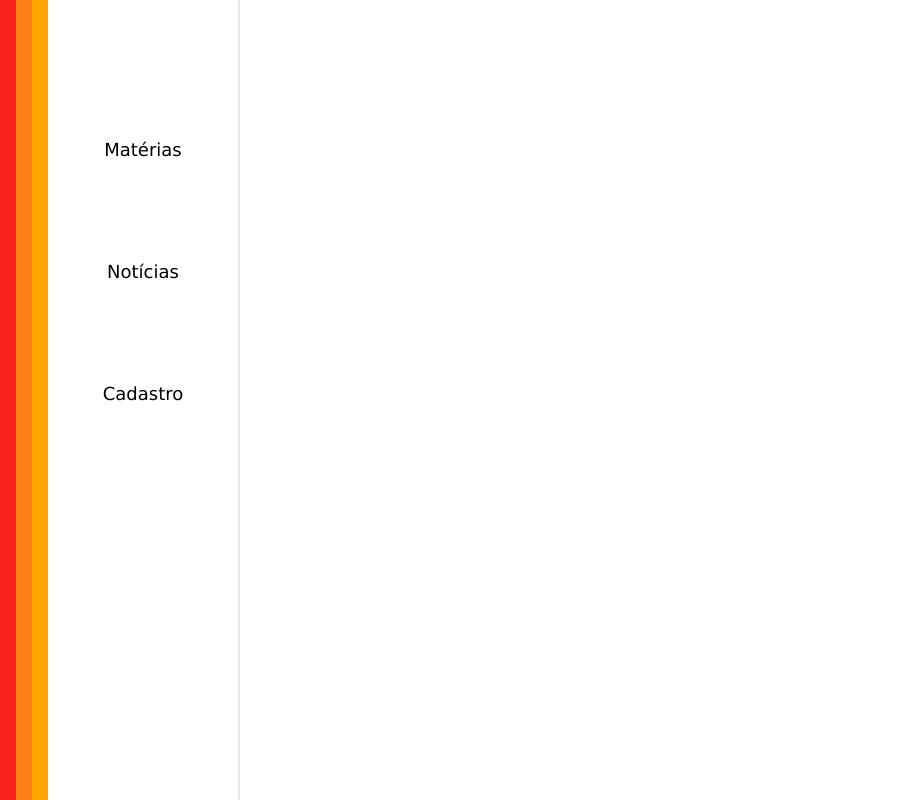
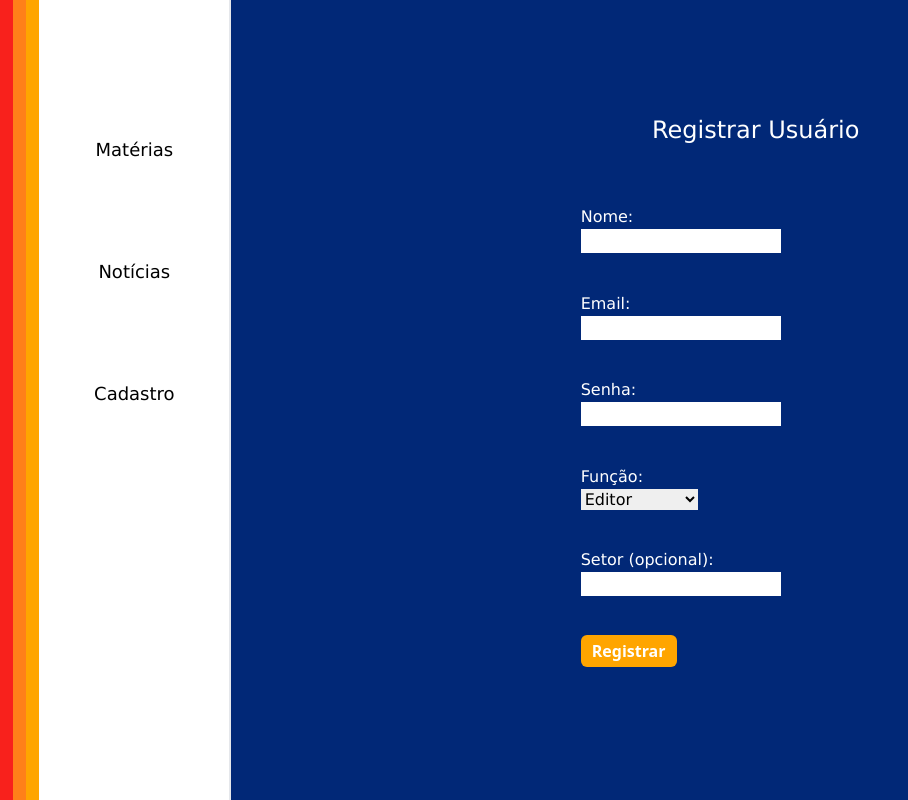
Before and after one commit to GustavoAbranches/front-end-sitema-tv-fatec, a React (Vite) app: page /cadastro in a window 1280 px wide. Shown: the whole page, without its empty margins (0-908 px from the left). Built offline with nearby package versions, Linux system fonts and the light colour scheme.

Commit message:
implementa sistema de autenticação completo

```diff
--- /dev/null
+++ b/src/hooks/useAuth.js
@@ -0,0 +1,90 @@
+import { useState, useEffect, useCallback } from "react";
+import {
+    loginUser,
+    registerUser,
+    logoutUser,
+    isAuthenticated,
+    getCurrentUser,
+} from "../services/authService";
+
+export function useAuth() {
+    const [user, setUser] = useState(null);
+    const [loading, setLoading] = useState(false);
+    const [error, setError] = useState(null);
+    const [isLoggedIn, setIsLoggedIn] = useState(false);
+
+    // Verificar autenticação ao inicializar
+    useEffect(() => {
+        const checkAuth = () => {
+            const authenticated = isAuthenticated();
+            setIsLoggedIn(authenticated);
+
+            if (authenticated) {
+                const userData = getCurrentUser();
+                setUser(userData);
+            }
+        };
+
+        checkAuth();
+    }, []);
+
+    // Função de login
+    const login = useCallback(async (email, senha) => {
+        setLoading(true);
+        setError(null);
+
+        try {
+            const data = await loginUser(email, senha);
+            setUser(data.user);
+            setIsLoggedIn(true);
+            return data;
+        } catch (err) {
+            console.error("Erro no login:", err);
+            setError(err.message);
+            throw err;
+        } finally {
+            setLoading(false);
+        }
+    }, []);
+
+    // Função de registro
+    const register = useCallback(async (nome, email, senha, role = 'editor', setor = null) => {
+        setLoading(true);
+        setError(null);
+
+        try {
+            const data = await registerUser(nome, email, senha, role, setor);
+            return data;
+        } catch (err) {
+            console.error("Erro no registro:", err);
+            setError(err.message);
+            throw err;
+        } finally {
+            setLoading(false);
+        }
+    }, []);
+
+    // Função de logout
+    const logout = useCallback(() => {
+        logoutUser();
+        setUser(null);
+        setIsLoggedIn(false);
+        setError(null);
+    }, []);
+
+    // Limpar erro
+    const clearError = useCallback(() => {
+        setError(null);
+    }, []);
+
+    return {
+        user,
+        loading,
+        error,
+        isLoggedIn,
+        login,
+        register,
+        logout,
+        clearError,
+    };
+}
--- a/src/pages/Cadastro.jsx
+++ b/src/pages/Cadastro.jsx
@@ -1,6 +1,59 @@
+import React, { useState } from "react";
+import { useAuth } from "../hooks/useAuth";
+
 import Sidebar from "../components/Sidebar";
 
 const Cadastro = () => {
+  const [formData, setFormData] = useState({
+    nome: "",
+    email: "",
+    senha: "",
+    role: "editor",
+    setor: "",
+  });
+
+  const [success, setSuccess] = useState(false);
+  const { register, loading, error, clearError } = useAuth();
+
+  const handleChange = (e) => {
+    const { name, value } = e.target;
+    setFormData((prev) => ({
+      ...prev,
+      [name]: value,
+    }));
+
+    // Limpar erro e sucesso quando usuário começar a digitar
+    if (error) clearError();
+    if (success) setSuccess(false);
+  };
+
+  const handleSubmit = async (e) => {
+    e.preventDefault();
+
+    try {
+      await register(
+        formData.nome,
+        formData.email,
+        formData.senha,
+        formData.role,
+        formData.setor || null,
+      );
+
+      setSuccess(true);
+      setFormData({
+        nome: "",
+        email: "",
+        senha: "",
+        role: "editor",
+        setor: "",
+      });
+
+      console.log("Usuário registrado com sucesso!");
+    } catch (err) {
+      console.log("Erro no registro:", err.message);
+    }
+  };
+
   return (
     <div className="flex flex-row ">
       <div className="2xl:w-8 lg:w-4 bg-carmineRed" />
@@ -10,6 +63,111 @@ const Cadastro = () => {
       <div className="h-screen">
         <Sidebar />
       </div>
+      <div className="flex flex-col justify-center items-center h-screen w-full bg-primaryBlue text-white">
+        <h2 className="font-verdana text-2xl mb-10">Registrar Usuário</h2>
+
+        {error && (
+          <div
+            className="error-message"
+            style={{ color: "red", marginBottom: "10px" }}
+          >
+            {error}
+          </div>
+        )}
+
+        {success && (
+          <div
+            className="success-message"
+            style={{ color: "green", marginBottom: "10px" }}
+          >
+            Usuário registrado com sucesso!
+          </div>
+        )}
+
+        <form
+          onSubmit={handleSubmit}
+          className="flex flex-col justify-around items-start h-[500px] w-[350px]"
+        >
+          <div className="flex flex-col text-white font-verdana">
+            <label htmlFor="nome">Nome:</label>
+            <input
+              type="text"
+              id="nome"
+              name="nome"
+              value={formData.nome}
+              onChange={handleChange}
+              required
+              disabled={loading}
+              className="text-black font-verdana"
+            />
+          </div>
+
+          <div className="flex flex-col text-white font-verdana">
+            <label htmlFor="email">Email:</label>
+            <input
+              type="email"
+              id="email"
+              name="email"
+              value={formData.email}
+              onChange={handleChange}
+              required
+              disabled={loading}
+              className="text-black font-verdana"
+            />
+          </div>
+
+          <div className="flex flex-col text-white font-verdana">
+            <label htmlFor="senha">Senha:</label>
+            <input
+              type="password"
+              id="senha"
+              name="senha"
+              value={formData.senha}
+              onChange={handleChange}
+              required
+              disabled={loading}
+              className="text-black font-verdana"
+            />
+          </div>
+
+          <div className="flex flex-col text-white font-verdana">
+            <label htmlFor="role">Função:</label>
+            <select
+              id="role"
+              name="role"
+              value={formData.role}
+              onChange={handleChange}
+              disabled={loading}
+              className="text-black font-verdana"
+            >
+              <option value="editor">Editor</option>
+              <option value="admin">Admin</option>
+              <option value="viewer">Visualizador</option>
+            </select>
+          </div>
+
+          <div className="flex flex-col text-white font-verdana">
+            <label htmlFor="setor">Setor (opcional):</label>
+            <input
+              type="text"
+              id="setor"
+              name="setor"
+              value={formData.setor}
+              onChange={handleChange}
+              disabled={loading}
+              className="text-black font-verdana"
+            />
+          </div>
+
+          <button
+            type="submit"
+            disabled={loading}
+            className="bg-mediumOrange w-24 h-8 font-semibold rounded-md"
+          >
+            {loading ? "Registrando..." : "Registrar"}
+          </button>
+        </form>
+      </div>
     </div>
   );
 };
--- a/src/pages/Login.jsx
+++ b/src/pages/Login.jsx
@@ -1,4 +1,41 @@
-export default function Login() {
+import { useState } from "react";
+import { useNavigate } from "react-router";
+import { useAuth } from "../hooks/useAuth";
+
+const Login = () => {
+  const [formData, setFormData] = useState({
+    email: "",
+    senha: "",
+  });
+
+  const { login, loading, error, clearError } = useAuth();
+
+  const navigate = useNavigate();
+
+  const handleChange = (e) => {
+    const { name, value } = e.target;
+    setFormData((prev) => ({
+      ...prev,
+      [name]: value,
+    }));
+
+    // Limpar erro quando usuário começar a digitar
+    if (error) {
+      clearError();
+    }
+  };
+
+  const handleSubmit = async (e) => {
+    e.preventDefault();
+
+    try {
+      await login(formData.email, formData.senha);
+      navigate("/materias");
+      alert("Login realizado com sucesso!");
+    } catch (err) {
+      alert("Erro no login:", err.message);
+    }
+  };
   return (
     <div className="min-h-screen flex items-center justify-center bg-gradient-to-br from-blue-800 to-blue-900 p-4">
       <div className="w-full max-w-md bg-white rounded-xl shadow-xl overflow-hidden">
@@ -10,7 +47,7 @@ export default function Login() {
         </div>
 
         <div className="p-6">
-          <form>
+          <form onSubmit={handleSubmit}>
             <div className="space-y-4">
               <div className="space-y-2">
                 <label
@@ -26,6 +63,11 @@ export default function Login() {
                   <input
                     id="email"
                     type="email"
+                    name="email"
+                    value={formData.email}
+                    onChange={handleChange}
+                    required
+                    disabled={loading}
                     placeholder="seu@email.com"
                     className="pl-10 w-full px-3 py-2 border border-gray-300 rounded-md shadow-sm focus:outline-none focus:ring-2 focus:ring-yellow-400/50 focus:border-yellow-400"
                   />
@@ -44,8 +86,13 @@ export default function Login() {
                     🔒
                   </div>
                   <input
-                    id="password"
                     type="password"
+                    id="senha"
+                    name="senha"
+                    value={formData.senha}
+                    onChange={handleChange}
+                    required
+                    disabled={loading}
                     placeholder="••••••••"
                     className="pl-10 w-full px-3 py-2 border border-gray-300 rounded-md shadow-sm focus:outline-none focus:ring-2 focus:ring-yellow-400/50 focus:border-yellow-400"
                   />
@@ -53,9 +100,10 @@ export default function Login() {
               </div>
               <button
                 type="submit"
+                disabled={loading}
                 className="w-full bg-blue-600 hover:bg-blue-700 text-white py-2 px-4 rounded-md font-medium focus:outline-none focus:ring-2 focus:ring-blue-500 focus:ring-offset-2 transition-colors"
               >
-                Entrar
+                {loading ? "Entrando..." : "Entrar"}
               </button>
             </div>
           </form>
@@ -63,4 +111,6 @@ export default function Login() {
       </div>
     </div>
   );
-}
+};
+
+export default Login;
--- /dev/null
+++ b/src/services/authService.js
@@ -0,0 +1,70 @@
+import api from './api';
+
+// Função para fazer login
+export const loginUser = async (email, senha) => {
+    try {
+        const response = await api.post('/auth/login', { email, senha });
+
+        const data = response.data;
+
+        // Salvar token no localStorage
+        if (data.access_token) {
+            localStorage.setItem('access_token', data.access_token);
+            localStorage.setItem('user', JSON.stringify(data.user));
+        }
+
+        return data;
+    } catch (error) {
+        console.error('Erro no login:', error);
+        throw error;
+    }
+};
+
+// Função para registrar usuário
+export const registerUser = async (
+    nome,
+    email,
+    senha,
+    role = 'editor',
+    setor = null
+) => {
+    try {
+        const response = await api.post('/auth/register', {
+            nome,
+            email,
+            senha,
+            role,
+            setor,
+        });
+
+        const data = response.data;
+
+        return data;
+    } catch (error) {
+        console.error('Erro no registro:', error);
+        throw error;
+    }
+};
+
+// Logout
+export const logoutUser = () => {
+    localStorage.removeItem('access_token');
+    localStorage.removeItem('user');
+};
+
+// Verificar se está autenticado
+export const isAuthenticated = () => {
+    const token = localStorage.getItem('access_token');
+    return !!token;
+};
+
+// Obter dados do usuário
+export const getCurrentUser = () => {
+    const user = localStorage.getItem('user');
+    return user ? JSON.parse(user) : null;
+};
+
+// Obter token
+export const getToken = () => {
+    return localStorage.getItem('access_token');
+};
```
Also changed, not shown: src/hooks/useAvisos.js (renamed from src/hooks/useAvisos.jsx), src/hooks/useHorarios.js (renamed from src/hooks/useHorarios.jsx), src/hooks/useNoticias.js (renamed from src/hooks/useNoticias.jsx). Lines whose indentation alone changed are shown as unchanged.
